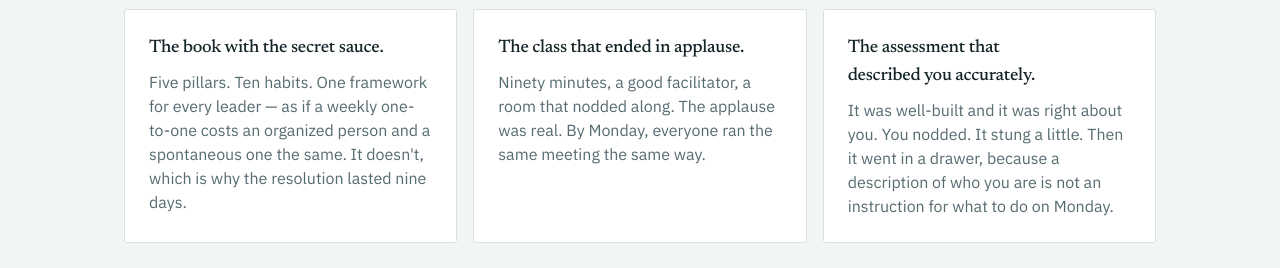
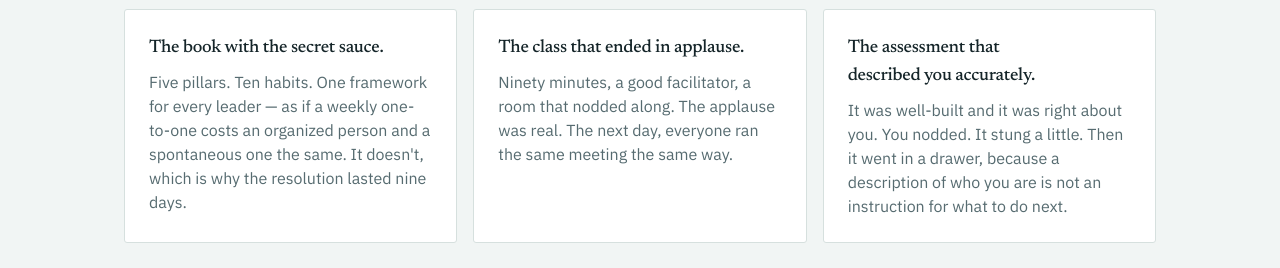
Before and after one commit to davidcmorris/leadfromthehip, an Astro site: page / in a window 1280 px wide. Shown: the part 657-925 px from the top of the page. Built offline with nearby package versions, Linux system fonts and the light colour scheme; Astro itself is replaced by a stand-in of ours.

Commit message:
Replace the two "Monday" references on the home page
"By Monday" becomes "The next day" in the class card, and "what to
do on Monday" becomes "what to do next" in the assessment card.

Co-Authored-By: Claude Opus 5.5 <noreply@anthropic.com>

```diff
--- a/src/pages/index.astro
+++ b/src/pages/index.astro
@@ -37,7 +37,7 @@ import RepCard from "../components/RepCard.astro";
 				<h3 class="text-lg mb-2">The class that ended in applause.</h3>
 				<p class="text-muted text-base">
 					Ninety minutes, a good facilitator, a room that nodded along. The applause was
-					real. By Monday, everyone ran the same meeting the same way.
+					real. The next day, everyone ran the same meeting the same way.
 				</p>
 			</Card>
 			<Card>
@@ -45,7 +45,7 @@ import RepCard from "../components/RepCard.astro";
 				<p class="text-muted text-base">
 					It was well-built and it was right about you. You nodded. It stung a little.
 					Then it went in a drawer, because a description of who you are is not an
-					instruction for what to do on Monday.
+					instruction for what to do next.
 				</p>
 			</Card>
 		</div>
```
